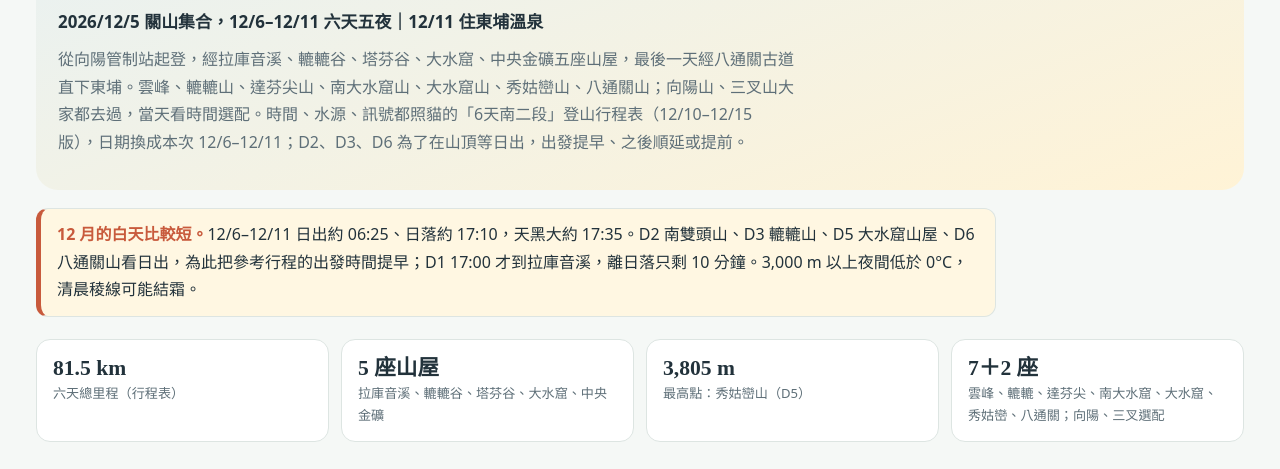
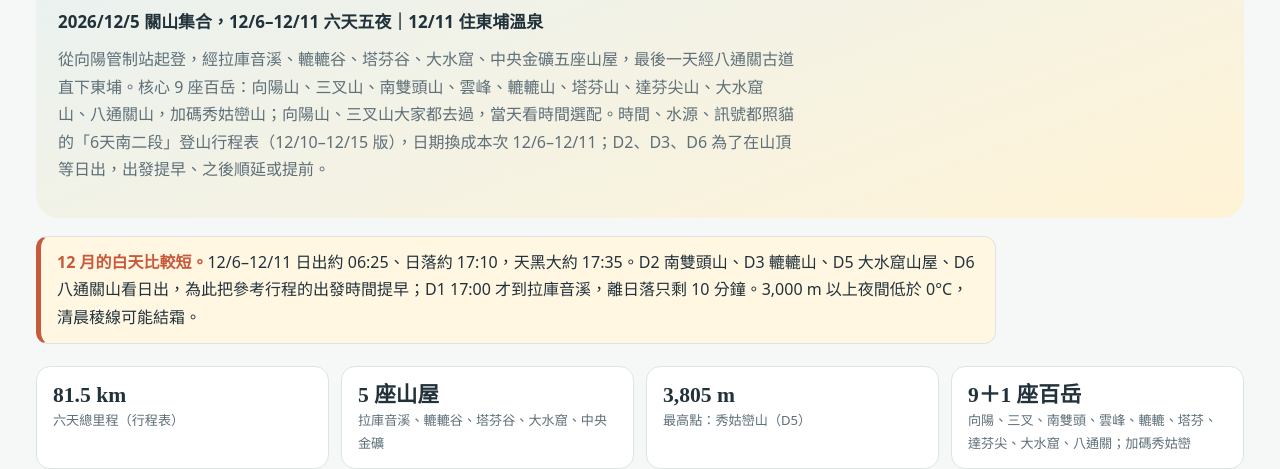
Before and after one commit to VincentHsu1972/tmb-2027, a plain HTML site: page nan2.html in a window 1280 px wide. Shown: the part 366-835 px from the top of the page. Drawn offline with Linux system fonts and the light colour scheme; a web font is replaced by a local one.

Commit message:
南二段：百岳改為核心 9 座＋加碼秀姑巒
Co-Authored-By: Claude Opus 5.5 <noreply@anthropic.com>
Claude-Session: https://claude.ai/code/session_019GtXTNbgdujnCZUJ67Yhvf

```diff
--- a/nan2.html
+++ b/nan2.html
@@ -247,7 +247,7 @@ h1,h2{font-weight:700;letter-spacing:.01em}
       <h1>走一趟<br><span class="sword">南二段</span>的陽光</h1>
       <p class="tagline">從嘉明湖到東埔溫泉，六天、五座山屋、一路向北。</p>
       <p class="meta"><b class="num">2026/12/5 關山集合，12/6–12/11 六天五夜｜12/11 住東埔溫泉</b></p>
-      <p class="sub" style="margin-top:10px">從向陽管制站起登，經拉庫音溪、轆轆谷、塔芬谷、大水窟、中央金礦五座山屋，最後一天經八通關古道直下東埔。雲峰、轆轆山、達芬尖山、南大水窟山、大水窟山、秀姑巒山、八通關山；向陽山、三叉山大家都去過，當天看時間選配。時間、水源、訊號都照貓的「6天南二段」登山行程表（12/10–12/15 版），日期換成本次 12/6–12/11；D2、D3、D6 為了在山頂等日出，出發提早、之後順延或提前。</p>
+      <p class="sub" style="margin-top:10px">從向陽管制站起登，經拉庫音溪、轆轆谷、塔芬谷、大水窟、中央金礦五座山屋，最後一天經八通關古道直下東埔。核心 9 座百岳：向陽山、三叉山、南雙頭山、雲峰、轆轆山、塔芬山、達芬尖山、大水窟山、八通關山，加碼秀姑巒山；向陽山、三叉山大家都去過，當天看時間選配。時間、水源、訊號都照貓的「6天南二段」登山行程表（12/10–12/15 版），日期換成本次 12/6–12/11；D2、D3、D6 為了在山頂等日出，出發提早、之後順延或提前。</p>
     </div>
 
     <div class="alertbox">
@@ -521,7 +521,7 @@ document.getElementById("kpi").innerHTML=[
  ["81.5 km","六天總里程（行程表）"],
  ["5 座山屋","拉庫音溪、轆轆谷、塔芬谷、大水窟、中央金礦"],
  ["3,805 m","最高點：秀姑巒山（D5）"],
- ["7＋2 座","雲峰、轆轆、達芬尖、南大水窟、大水窟、秀姑巒、八通關；向陽、三叉選配"]
+ ["9＋1 座百岳","向陽、三叉、南雙頭、雲峰、轆轆、塔芬、達芬尖、大水窟、八通關；加碼秀姑巒"]
 ].map(([b,s])=>`<div><b class="num">${b}</b><small>${s}</small></div>`).join("");
 document.getElementById("strip").innerHTML=DAYS.map(d=>{const b=BRIEF[d.id];return `<div class="bcard" data-go="${d.id}" style="--c:${C[d.id]}"><span class="dl">D${d.n}｜${d.date}（${d.dow}）</span><b>${d.short}</b><p class="s">☀ ${bl(b.see[0])}</p><p class="w">⚠ ${b.care[0]}</p></div>`}).join("");
 document.getElementById("daykey").innerHTML=DAYS.map(d=>`<button data-go="${d.id}" style="--c:${C[d.id]}"><i></i><b>D${d.n} ${d.date}</b><span>${DAYLINE[d.id]}</span></button>`).join("");
```
